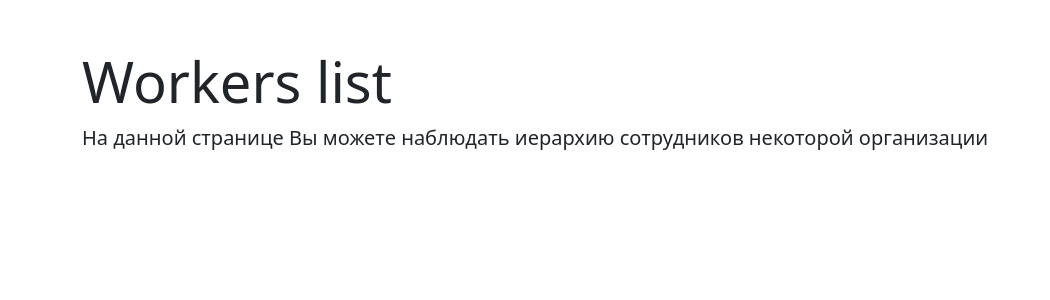
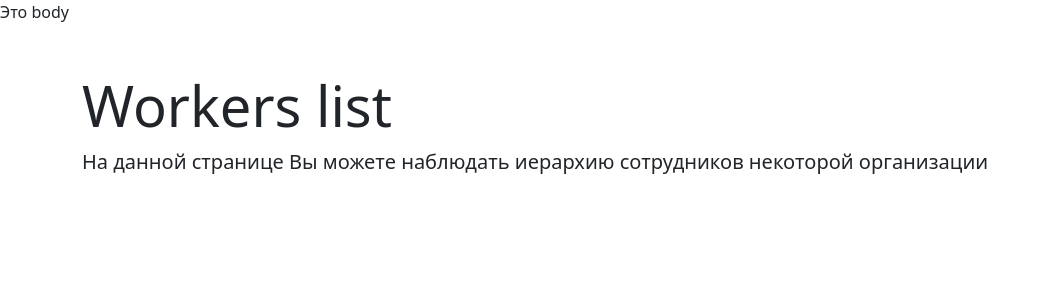
Before and after one commit to abakums/workers, a Django app: template templates/workers_list.html in a window 1280 px wide. Shown: the top 300 px of the page, without its empty margins (0-1050 px from the left). Run offline with Django 3.2, Linux system fonts and the light colour scheme; the template is opened without the code that fills it, so the values that code supplies are empty; parts of the project's set-up code (start-up, migrations or seed data) failed here and were passed over.

Commit message:
test comm

```diff
--- a/templates/workers_list.html
+++ b/templates/workers_list.html
@@ -8,7 +8,7 @@
     <title>Workers list</title>
 </head>
 <body>
-
+Это body
 <script src="https://cdn.jsdelivr.net/npm/@popperjs/core@2.9.2/dist/umd/popper.min.js" integrity="sha384-IQsoLXl5PILFhosVNubq5LC7Qb9DXgDA9i+tQ8Zj3iwWAwPtgFTxbJ8NT4GN1R8p" crossorigin="anonymous"></script>
 <script src="https://cdn.jsdelivr.net/npm/bootstrap@5.0.2/dist/js/bootstrap.min.js" integrity="sha384-cVKIPhGWiC2Al4u+LWgxfKTRIcfu0JTxR+EQDz/bgldoEyl4H0zUF0QKbrJ0EcQF" crossorigin="anonymous"></script>
 
```
